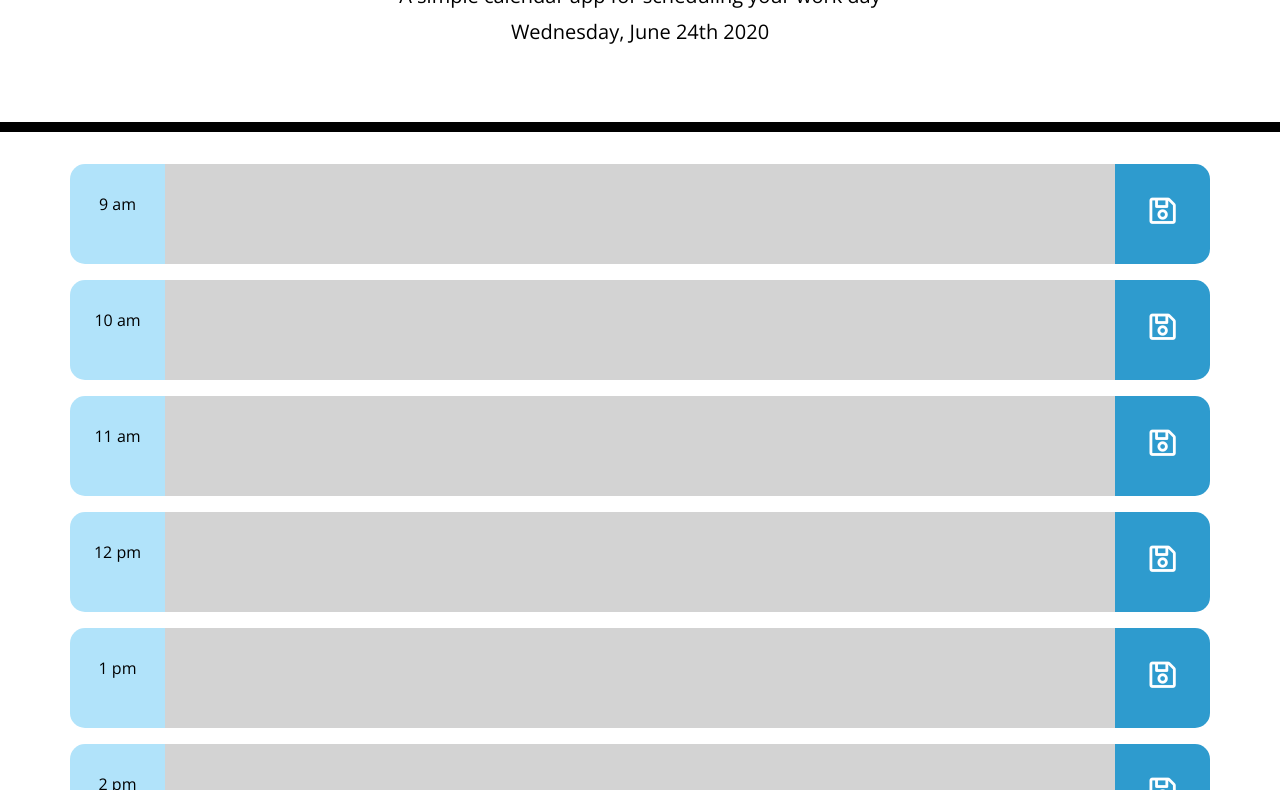
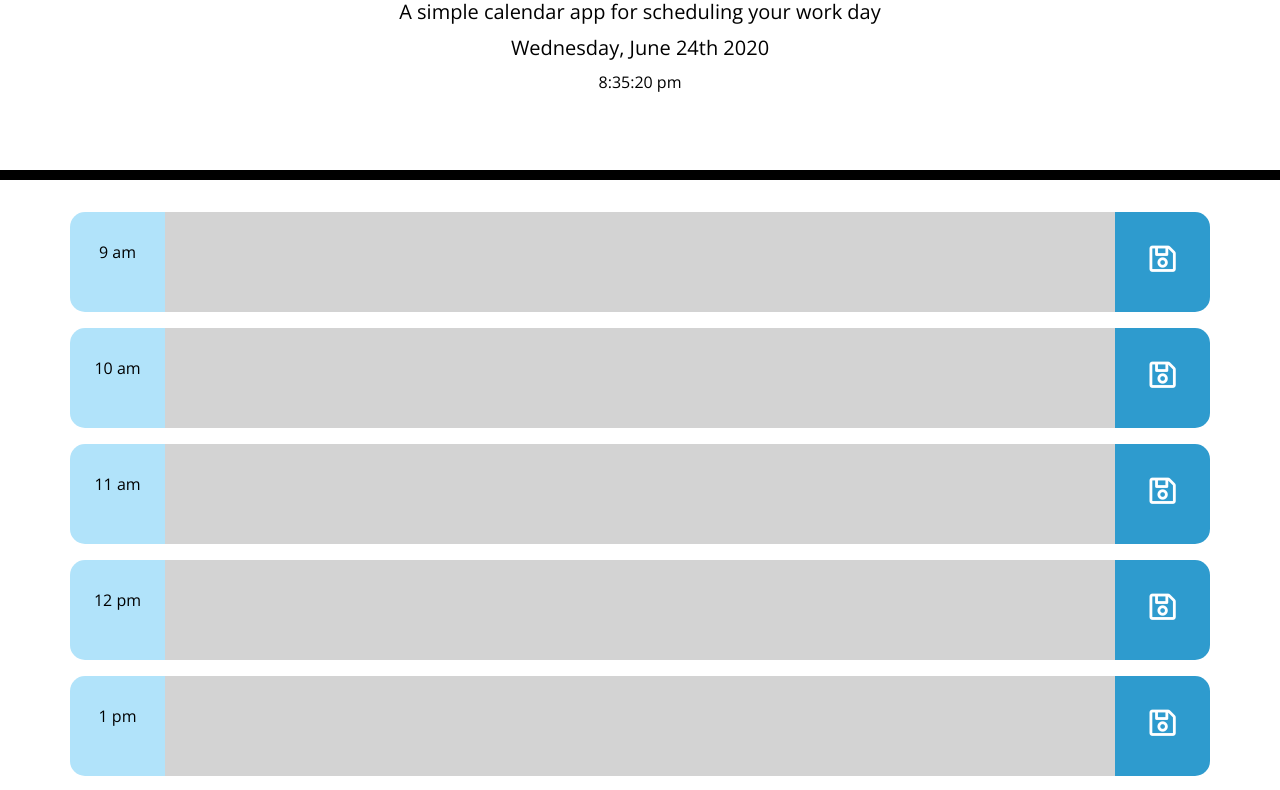
Before and after one commit to DilanLi/Work-Day-Scheduler, a plain HTML site: page index.html in a window 1280 px wide. Shown: the part 172-962 px from the top of the page. Drawn offline with nearby package versions, Linux system fonts and the light colour scheme.

Commit message:
added current hour and seconds feature

```diff
--- a/Assets/script.js
+++ b/Assets/script.js
@@ -1,10 +1,19 @@
 $(document).ready(function() {
 
     //use moment.js library to display day of week and date
-    var currentDay = moment().format("MMMM Do YYYY");
+    var currentDay = moment().format('MMMM Do YYYY');
+    var currentTime = moment().format('h:mm:ss a');
     var currentDayOfWeek = moment().format("dddd");
     var currentInfo = currentDayOfWeek + ", " + currentDay;
     $("#currentDay").text(currentInfo);
+    $("#currentTime").text(currentTime);
+
+    function updateTime(){
+        currentTime = moment().format('h:mm:ss a');
+        $("#currentTime").text(currentTime);
+    }
+
+    setInterval(updateTime, 1000);
 
     //grab value of current hour from moment.js library
     var currentHour = moment().hours();
--- a/index.html
+++ b/index.html
@@ -31,8 +31,9 @@
   <body>
     <header class="jumbotron">
       <h1 class="display-3">Work Day Scheduler</h1>
-      <p class="lead">A simple calendar app for scheduling your work day</p>
+      <p class="lead mt-4">A simple calendar app for scheduling your work day</p>
       <p id="currentDay" class="lead"></p>
+      <p id="currentTime"></p>
     </header>
     <div class="container">
       <!-- Timeblocks go here -->
```
